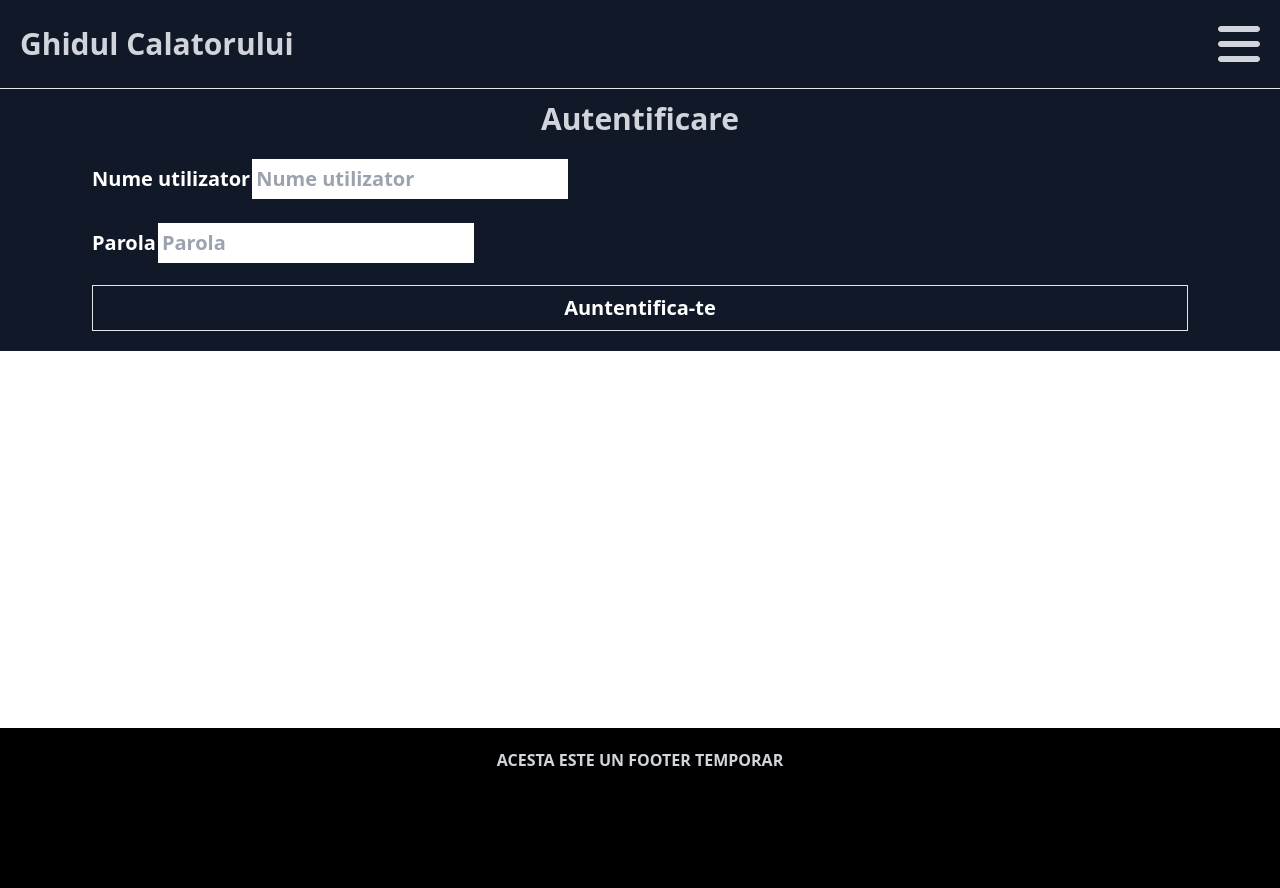
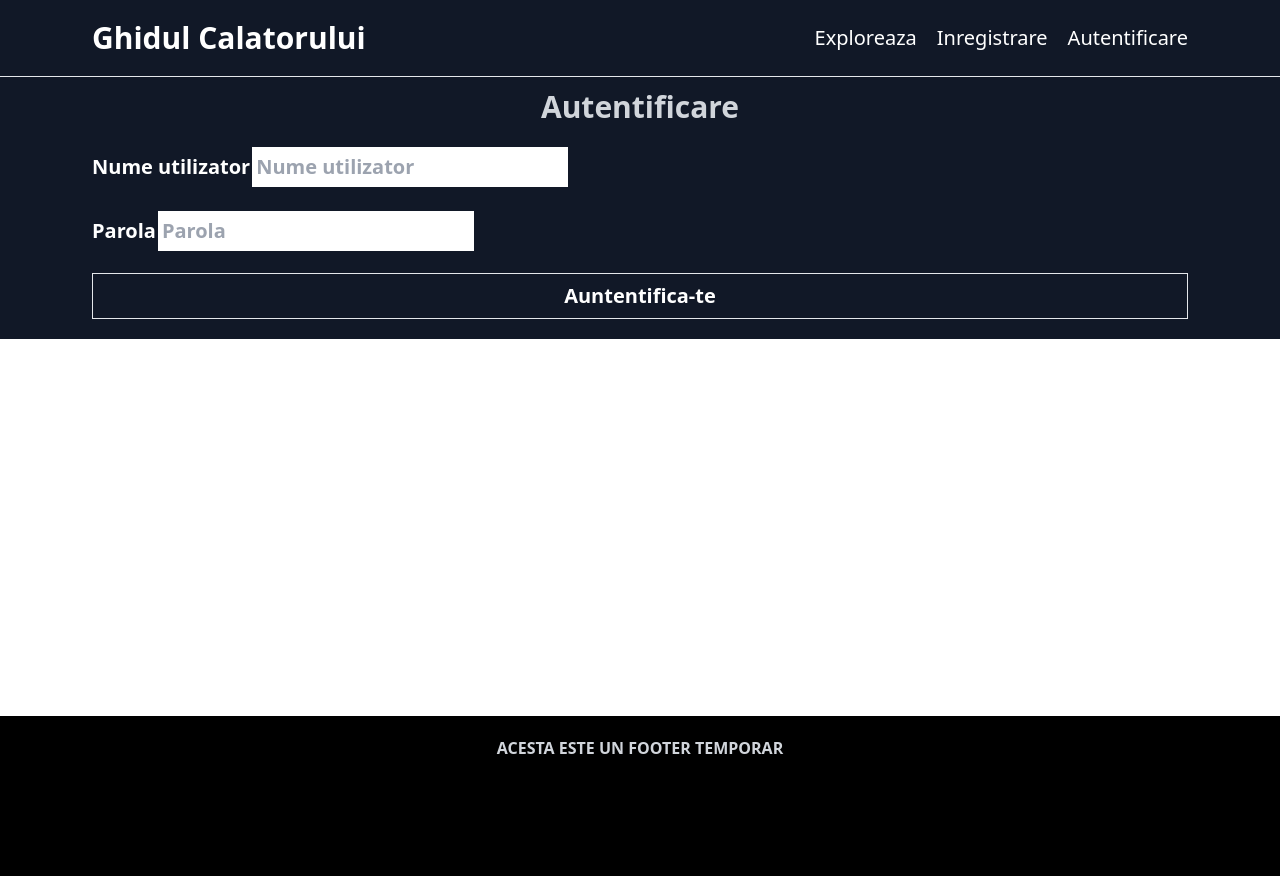
Before and after one commit to dlaurq/GhidTuristic-Licenta-Frontend, a React (Vite) app: page /login in a window 1280 px wide. Built offline with nearby package versions, Linux system fonts and the light colour scheme; no server answers.

Commit message:
responsive main nav

```diff
--- a/src/components/MainNav.jsx
+++ b/src/components/MainNav.jsx
@@ -28,9 +28,10 @@ const MainNav = () => {
   }
 
   return (
-    <>
+    <>{/**MOBILE NAV */}
       {!mobileNav
-        ?<nav className="h-full flex flex-row justify-between items-center bg-gray-900 text-gray-300 p-5 font-bold ">
+        /* MOBILE NAV RESTRANTS - TITLU + HAMBURGER*/
+        ?<nav className="h-full flex flex-row justify-between items-center bg-gray-900 text-white p-5 font-bold sm:mx-auto sm:w-[37rem] md:w-[45rem] lg:hidden">
           <Link className="text-3xl w-1/2" to='/'>Ghidul Calatorului</Link>
           <FontAwesomeIcon onClick={handleClick} icon={faBars} size='3x'/>
 
@@ -39,7 +40,8 @@ const MainNav = () => {
           <li></li>
           </ul>
         </nav>
-        :<nav onClick={handleClick} className="  fixed top-1/2 left-1/2 transform -translate-x-1/2 -translate-y-1/2 w-screen h-screen flex flex-col items-center bg-gray-900  text-gray-300 font-bold ">
+        /* MOBILE NAV EXTINS - TITLU + TOATE NAV URILE*/
+        :<nav onClick={handleClick} className="  fixed top-1/2 left-1/2 transform -translate-x-1/2 -translate-y-1/2 w-screen h-screen flex flex-col items-center bg-gray-900  text-white font-bold ">
             <header className="flex justify-between items-center p-5 border-b-2">
               <Link className="text-3xl w-1/2" to='/'>Ghidul Calatorului</Link>
               <FontAwesomeIcon icon={faX} size='3x'/>
@@ -60,14 +62,33 @@ const MainNav = () => {
                     {roles?.find(role => role === 1337) && <li><NavLink to="partener" className="">Partener</NavLink></li>}
 
                   </>
-
               }
-
-
               </>
             </ul>
           </nav>
       }
+
+      {/** */}
+      <nav className="hidden text-white w-[61rem] xl:w-[71rem] mx-auto p-5 font-bold lg:flex flex-row justify-between ">
+        <Link className="text-3xl w-1/2" to='/'>Ghidul Calatorului</Link>
+        <ul className="flex flex-row gap-5 font-normal items-center text-xl">
+          <li><NavLink to="/obiective" className="">Exploreaza</NavLink></li>
+          {!auth?.accessToken
+            ?<>
+              <li><NavLink to="register" className="">Inregistrare</NavLink></li>
+              <li><NavLink to="login" className="">Autentificare</NavLink></li>
+            </>
+            :<>
+              <li><NavLink to="/cont" className="">Cont</NavLink></li>
+              <li><NavLink to="/" onClick={handleLogout} className="">Logout</NavLink></li>
+
+              {roles?.find(role => role === 420) && <li><NavLink to="admin" className="">Admin</NavLink></li>}
+              {roles?.find(role => role === 1337) && <li><NavLink to="partener" className="">Partener</NavLink></li>}
+
+            </>
+          }
+        </ul>
+      </nav>
     </>
   )
 }
--- a/src/components/Review.jsx
+++ b/src/components/Review.jsx
@@ -6,7 +6,7 @@ const Review = ({ children, review }) => {
 
   return (
     <section className='p-5 mb-5 border-4 last:mb-0 border-amber-500 bg-white flex flex-col justify-between lg:mb-0'>
-
+      <section className='sm:flex sm:flex-row sm:justify-between'>
         <section className='flex flex-row justify-start items-center mb-2'>
           <FontAwesomeIcon icon={faUser} className="mr-5 text-4xl"/>
           <section>
@@ -17,14 +17,16 @@ const Review = ({ children, review }) => {
         <section className='mb-2'>
           <Rating initialValue={review.rating} SVGstyle={{display: 'inline-block'}} style={{pointerEvents: 'none'}}/>
         </section>
+      </section>
+
 
       <section className='mb-4'>
         <h4 className='font-bold text-2xl'>{review.title}</h4>
         <p className='text-xl'>{review.description}</p>
       </section>
 
-      <section className='flex gap-2 flex-col sm:grid sm:grid-cols-3'>
-          {review.Images?.map((img, index) => <img className='' key={index} src={`http://localhost:5000/uploads/${img?.imgUrl}`} />)}
+      <section className='flex gap-10 flex-col flex-wrap justify-start sm:flex-row'>
+          {review.Images?.map((img, index) => <img className='sm:max-h-20 md:max-h-28 lg:max-h-36' key={index} src={`http://localhost:5000/uploads/${img?.imgUrl}`} />)}
       </section>
 
       {children}
--- a/src/layouts/RootLayout.jsx
+++ b/src/layouts/RootLayout.jsx
@@ -5,7 +5,7 @@ import MainNav from "../components/MainNav"
 const RootLayout = () => {
   return (
     <>
-        <header className="">
+        <header className="bg-gray-900">
             <MainNav />
         </header>
         <main className="min-h-[80vh]">
--- a/src/pages/Cont.jsx
+++ b/src/pages/Cont.jsx
@@ -174,8 +174,10 @@ const Cont = () => {
             }
 
         />
+        {/**
 
         <button className='text-white w-full my-3 bg-red-700 font-bold'>Sterge cont</button>
+         */}
 
 
     </section>
--- a/src/pages/Entities/components/ReviewForm.jsx
+++ b/src/pages/Entities/components/ReviewForm.jsx
@@ -61,7 +61,7 @@ const ReviewForm = ({entityName, fetchEntity}) => {
             title: Yup.string().required("Camp obligatoriul"),
             description: Yup.string(),
             rating: Yup.number().min(1, "Camp obligatoriul").required("Camp obligatoriul"),
-            imgs: Yup.mixed().test('file-length', "Puteti adauga doar 3 poze", (value) => value.length < 4),
+            imgs: Yup.mixed().test('file-length', "Puteti adauga maxim 3 poze", (value) => value.length < 4),
 
         }),
         onSubmit: handleSubmit
--- a/src/pages/Home.jsx
+++ b/src/pages/Home.jsx
@@ -27,7 +27,7 @@ const Home = () => {
   return (
 
 
-    <section className="min-h-screen bg-gray-300">
+    <section className="min-h-screen sm:mx-auto sm:w-[37rem] md:w-[45rem] lg:w-[61rem] xl:w-[71rem]">
       <div className="p-5"></div>
       <button onClick={() => navigate(('/obiective'))} className="bg-gray-900 border-gray-900 border-2 font-bold mx-auto  block">Exploreaza</button>
       <section className="p-5 text-xl">
```
Lines whose indentation alone changed are shown as unchanged.
